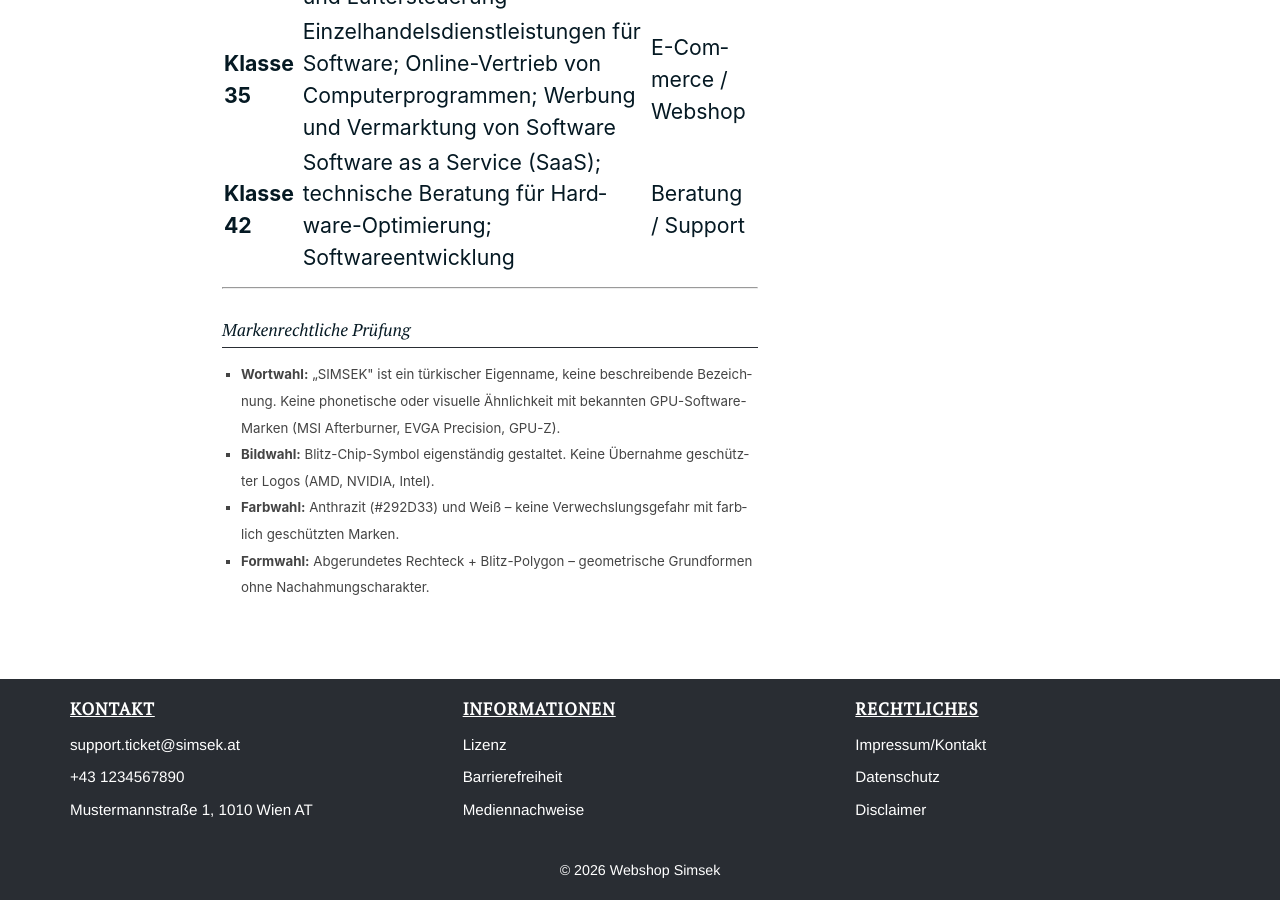
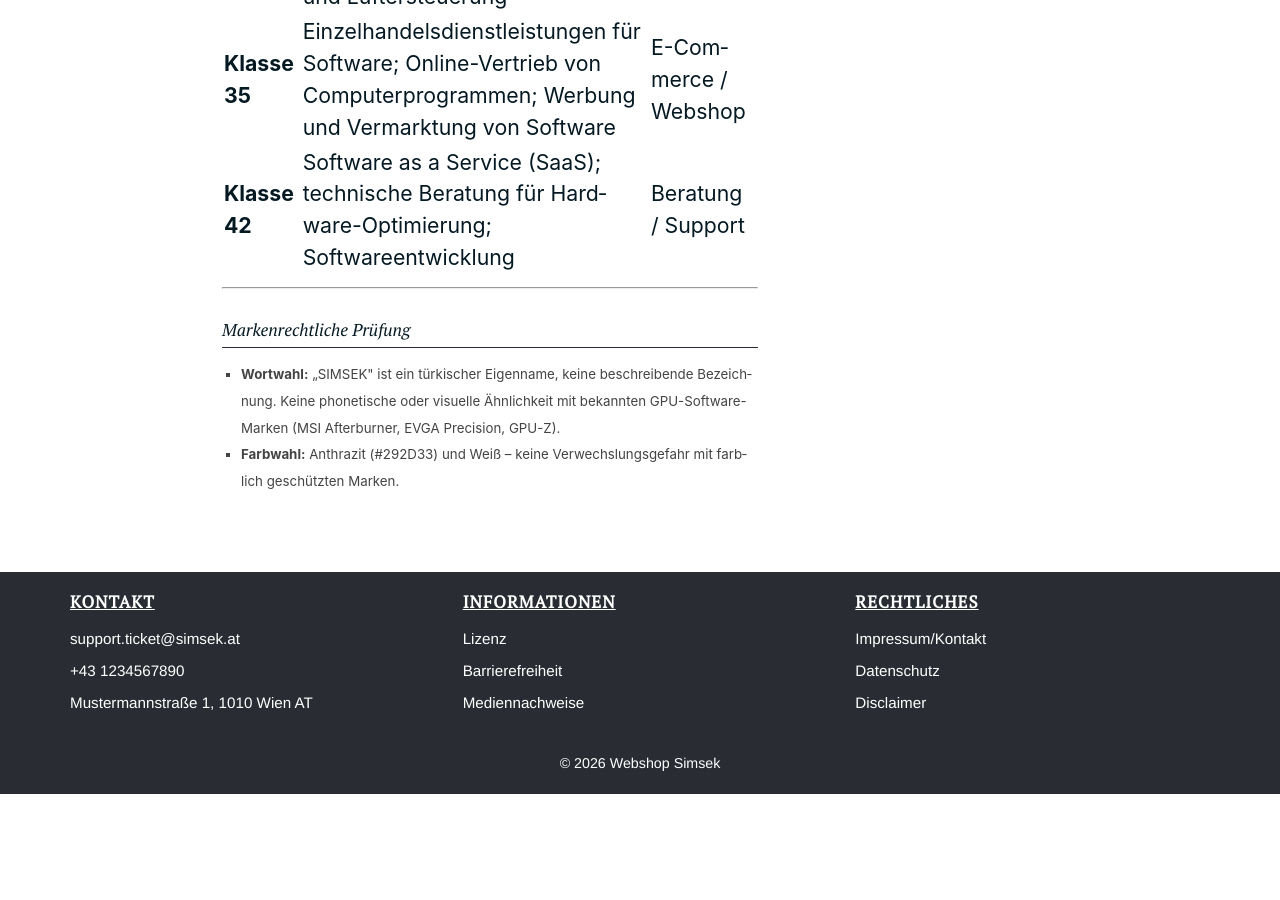
Before and after one commit to KernInformatik/kerninformatik.github.io, a Jekyll site: the page built from disclaimer.html, in a window 1280 px wide and 900 px high, scrolled down 2396 px. Built offline with Jekyll 4.4.1, drawn with Linux system fonts in a browser that asks for light colours; after the commit the page ends 3190 px from its top, so only the background shows below that.

Commit message:
wouldwork

```diff
--- a/disclaimer.html
+++ b/disclaimer.html
@@ -139,12 +139,10 @@ permalink: /disclaimer.html
 </table>
 
 <hr>
-<h2 id="markenrechtliche-pr-fung">Markenrechtliche Prüfung</h2>
+<h2 id="markenrechtliche-pr$fung">Markenrechtliche Prüfung</h2>
 <ul>
 <li><strong>Wortwahl:</strong> „SIMSEK&quot; ist ein türkischer Eigenname, keine beschreibende Bezeichnung. Keine phonetische oder visuelle Ähnlichkeit mit bekannten GPU-Software-Marken (MSI Afterburner, EVGA Precision, GPU-Z).</li>
-<li><strong>Bildwahl:</strong> Blitz-Chip-Symbol eigenständig gestaltet. Keine Übernahme geschützter Logos (AMD, NVIDIA, Intel).</li>
 <li><strong>Farbwahl:</strong> Anthrazit (#292D33) und Weiß – keine Verwechslungsgefahr mit farblich geschützten Marken.</li>
-<li><strong>Formwahl:</strong> Abgerundetes Rechteck + Blitz-Polygon – geometrische Grundformen ohne Nachahmungscharakter.</li>
 </ul>
 
 
```
